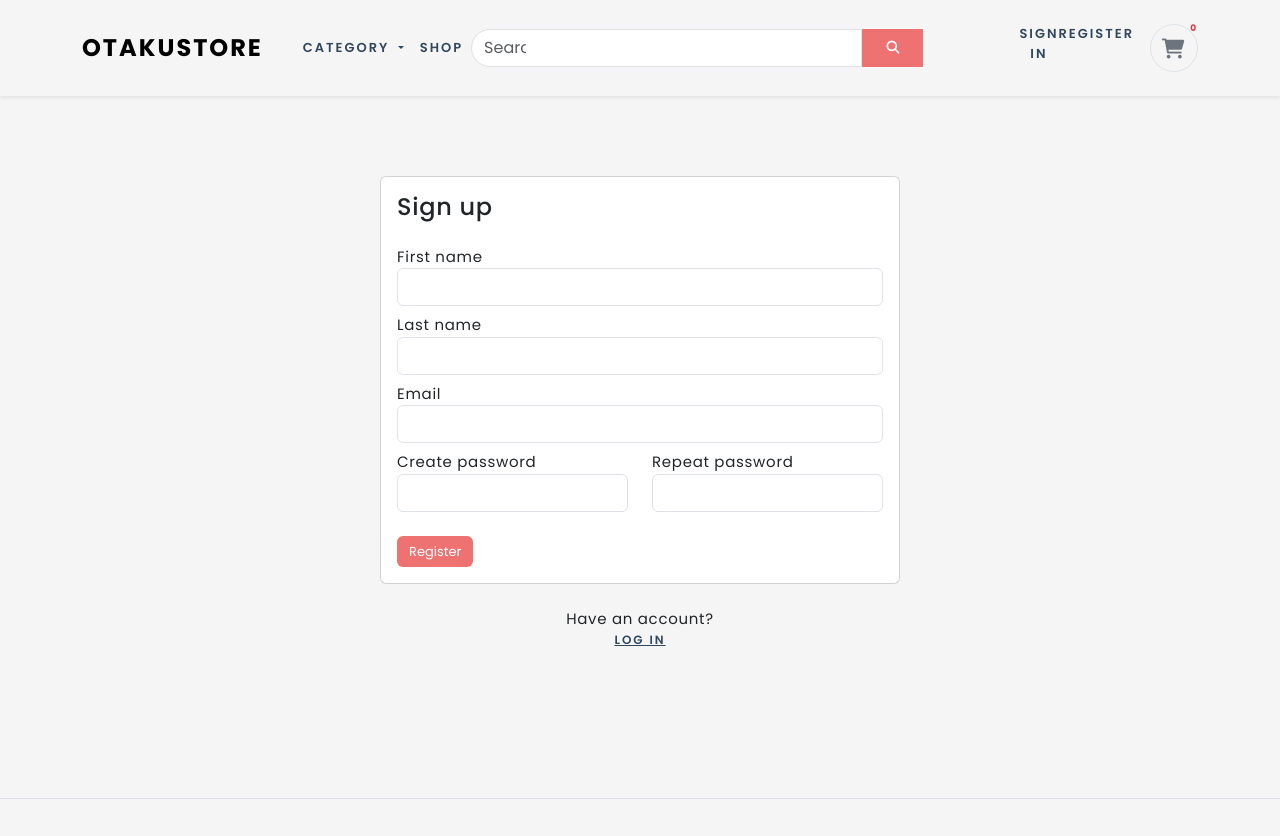
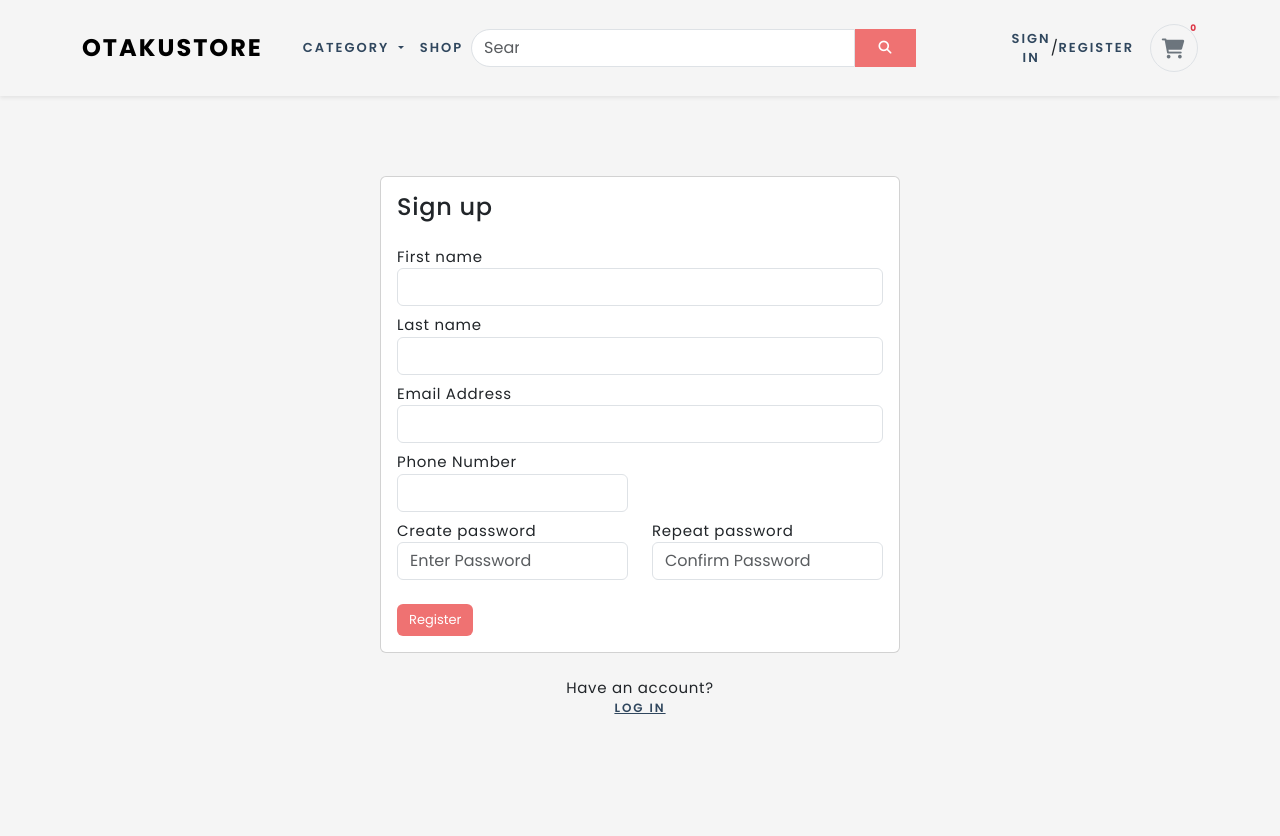
Before and after one commit to KiranNepali/FYP-OtakuStore, a Django app: page /accounts/register/ in a window 1280 px wide. Shown: the top 836 px of the page. Run offline with Django 3.2, Linux system fonts and the light colour scheme.

Commit message:
register model forms and view making

```diff
--- /dev/null
+++ b/accounts/forms.py
@@ -0,0 +1,35 @@
+from django import forms
+from .models import Account
+
+
+class RegistrationForm(forms.ModelForm):
+   password = forms.CharField(widget=forms.PasswordInput(attrs={
+      'placeholder': 'Enter Password',
+      'class' : 'form-control'
+   }))
+   confirm_password = forms.CharField(widget=forms.PasswordInput(attrs={
+      'placeholder': 'Confirm Password',
+
+   }))
+
+   class Meta:
+     model = Account
+     fields = ['first_name', 'last_name', 'phone_number','email', 'password']
+
+
+   def __init__ ( self, *args, **kwargs):
+      super(RegistrationForm, self).__init__(*args, **kwargs)
+      for field in self.fields:
+         self.fields[field].widget.attrs['class'] = 'form-control'
+
+
+
+   def clean(self):
+      cleaned_data  = super(RegistrationForm, self).clean()
+      password = cleaned_data.get('password')
+      confirm_password = cleaned_data.get('confirm_password')
+
+      if password != confirm_password:
+         raise forms.ValidationError(
+            "Password not matching!"
+         )
--- a/accounts/views.py
+++ b/accounts/views.py
@@ -1,9 +1,33 @@
 from django.shortcuts import render
 from .import views
+from .forms import RegistrationForm
+from .models import Account
 
 # Create your views here.
 def register(request):
-    return render(request, 'accounts/register.html')
+    if request.method == 'POST':
+        form = RegistrationForm(request.POST)
+        if form.is_valid():
+            # fetch all the fields from this request post
+            first_name = form.cleaned_data['first_name']
+            last_name = form.cleaned_data['last_name']
+            phone_number = form.cleaned_data['phone_number']
+            email = form.cleaned_data['email']
+            password = form.cleaned_data['password']
+            username = email.split('@')[0]
+            # make user object
+            user = Account.objects.create_user(
+                first_name=first_name, last_name=last_name, email=email, username=username, password=password)
+            user.phone_number = phone_number
+            user.save()
+
+
+    else:
+        form = RegistrationForm()
+    context = {
+        'form': form,
+    }
+    return render(request, 'accounts/register.html', context)
 
 def login(request):
     return render(request, 'accounts/login.html')
--- a/otakustore/static/css/ui.css
+++ b/otakustore/static/css/ui.css
@@ -273,12 +273,18 @@ article:after,
 }
 
 
-.widget-header {
+.widget-header{
   display: flex;
-  text-align: center;
   justify-content: center;
+  align-items: center;
   vertical-align: middle;
   position: relative;
+}
+
+.account{
+  display: flex;
+  justify-content: center;
+  align-items: center;
 }
 
 .widget-header a {
@@ -307,6 +313,7 @@ article:after,
 .widget-header:hover i {
   color: #F05454;
 }
+
 
 /* banner  */
 .banner{
--- a/templates/accounts/register.html
+++ b/templates/accounts/register.html
@@ -1,7 +1,7 @@
 {% extends 'base.html' %}
 {% load static %}
 {% block content %}
-<!-- ========================= SECTION CONTENT ========================= -->
+
 <section class="section-content padding-y register">
 
     <!-- ============================ COMPONENT REGISTER   ================================= -->
@@ -10,36 +10,47 @@
             <header class="mb-4">
                 <h4 class="card-title">Sign up</h4>
             </header>
-            <form>
+            <form action="{% url 'register' %}" method="POST">
+                {% csrf_token %}
+
+
                 <div class="form-row">
                     <div class="col form-group mb-2">
                         <label>First name</label>
-                        <input type="text" class="form-control" placeholder="">
+                        {{form.first_name}}
                     </div>
                     <div class="col form-group mb-2">
                         <label>Last name</label>
-                        <input type="text" class="form-control" placeholder="">
+                        {{form.last_name}}
                     </div>
                 </div> <!-- form-row end.// -->
                 <div class="form-group mb-2">
-                    <label>Email</label>
-                    <input type="email" class="form-control" placeholder="">
+                    <label>Email Address</label>
+                    {{form.email}}
+                </div>
+                <div class="row mb-2">
+                    <div class="form-group col-md-6">
+                        <label>Phone Number</label>
+                        {{form.phone_number}}
+                    </div>
                 </div>
                 <div class="row mb-2">
                     <div class="form-group col-md-6">
                         <label>Create password</label>
-                        <input class="form-control" type="password">
+                        {{form.password}}
                     </div>
                     <div class="form-group col-md-6 mb-3">
                         <label>Repeat password</label>
-                        <input class="form-control" type="password">
+                        {{form.confirm_password}}
                     </div>
                 </div>
                 <div class="form-group">
                     <button type="submit" class="btn btn-primary btn-block"> Register </button>
                 </div> <!-- form-group// -->
+                {{ form.email.errors }}
+                {{ form.non_field_errors }}
+            </form>
 
-            </form>
         </article><!-- card-body.// -->
     </div> <!-- card .// -->
     <p class="text-center mt-4">Have an account? <a href="{% url 'login' %}">Log In</a></p>
--- a/templates/includes/navbar.html
+++ b/templates/includes/navbar.html
@@ -20,9 +20,6 @@
                             <li><a class="dropdown-item" href="#">Clothes</a></li>
                             <li><a class="dropdown-item" href="#">Acessories</a></li>
                             <li>
-                                {% comment %} <hr class="dropdown-divider">
-                            </li>
-                            <li><a class="dropdown-item" href="#">Something else here</a></li> {% endcomment %}
                         </ul>
                     <li class="nav-item">
                         <a href="" class="nav-link">Shop</a>
@@ -36,9 +33,10 @@
                         <i class="fa fa-search white"></i>
                     </button>
                 </form>
-                <div class ="d-flex justify-content-end justify-content-center">
-                    <div class="widget-header me-3 ms-5">
+                <div class ="d-flex account">
+                    <div class=" widget-header me-3 ms-5">
                         <a href="{% url 'login' %}">SIGN IN</a>
+                        <span>/</span>
                         <a href="{% url 'register' %}">REGISTER</a>
                     </div>
                     <a href="./cart.html" class="widget-header pl-3 ml-3">
```
Also changed, not shown: db.sqlite3.
